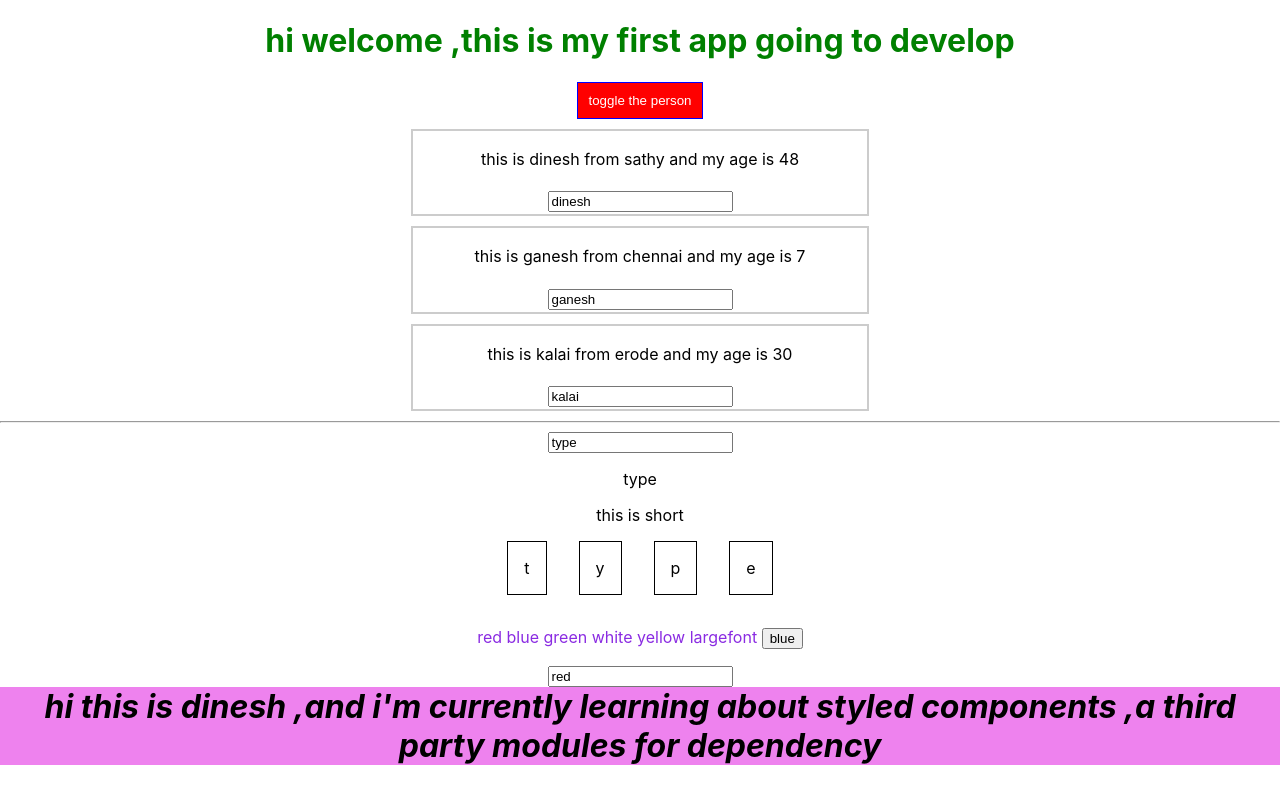
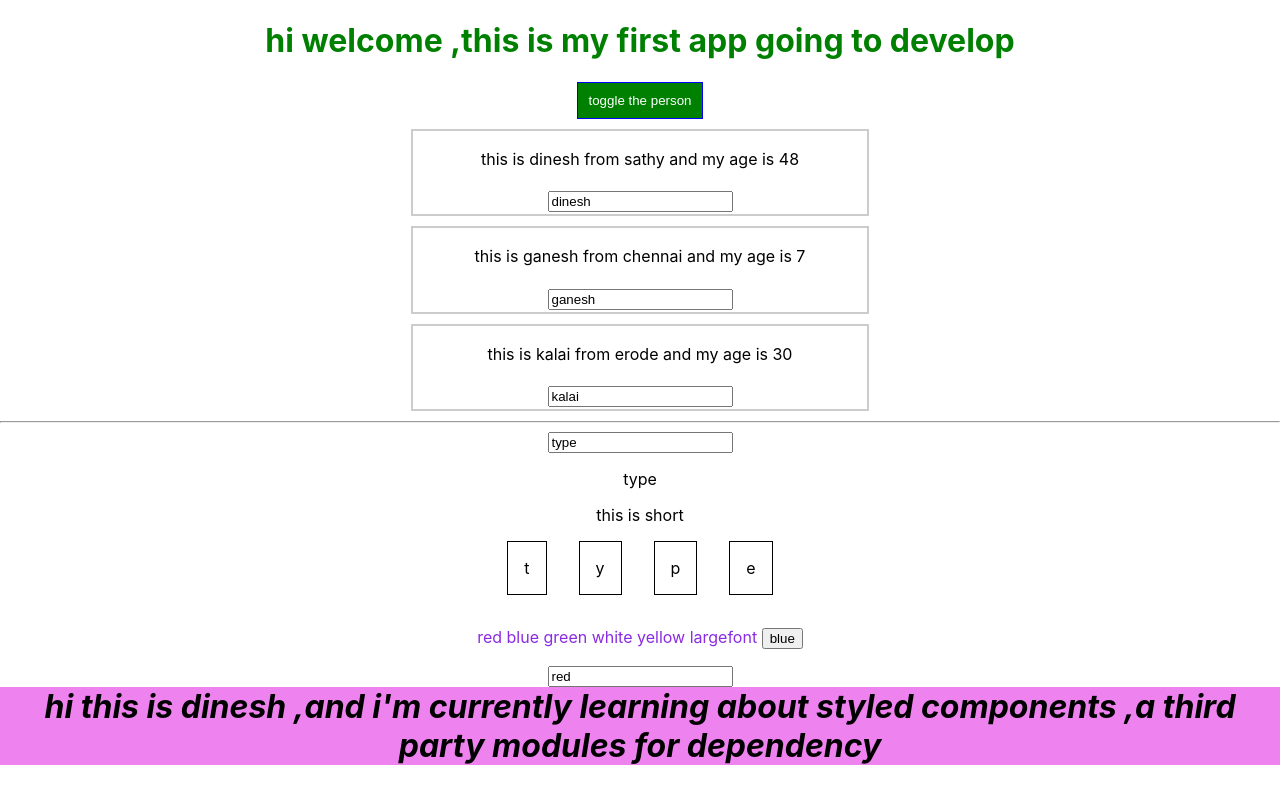
Before and after one commit to dinesh17e307/myfirstreact, a React (Create React App) app: page / in a window 1280 px wide. Built offline with nearby package versions, Linux system fonts and the light colour scheme.

Commit message:
styled components

```diff
--- a/src/App.js
+++ b/src/App.js
@@ -1,11 +1,24 @@
 import "./App.css";
 import React from "react";
+import styled from "styled-components";
 import Person from "./Components/Person";
 import Dynamicchange from "./Components/Dynamicchange";
 import Listassignment from "./Components/Listassignment";
 import Char from "./Components/Char";
 import ColorChange from "./Components/ColorChange";
 import StyledComponents from "./Components/StyledComponents";
+const Stylebutton = styled.button`
+  background-color: green;
+  padding: 10px;
+  border: 1px solid blue;
+  color: white;
+  text-align: center;
+
+  &:hover {
+    background-color: yellowgreen;
+    color: black;
+  }
+`;
 class App extends React.Component {
   state = {
     person: [
@@ -71,11 +84,12 @@ class App extends React.Component {
   };
   render() {
     const style = {
-      backgroundColor: "green",
+      backgroundColor: " green",
       padding: "10px",
       border: "1px solid blue",
       color: "white",
       textAlign: "center",
+
       ":hover": {
         backgroundColor: "yellowgreen",
         color: "black",
@@ -126,9 +140,9 @@ class App extends React.Component {
         <h1 className={classes.join(" ")}>
           hi welcome ,this is my first app going to develop
         </h1>
-        <button style={style} onClick={this.toggleHandler}>
+        <Stylebutton onClick={this.toggleHandler}>
           toggle the person
-        </button>
+        </Stylebutton>
         {persons}
         <hr />
         <input
```
